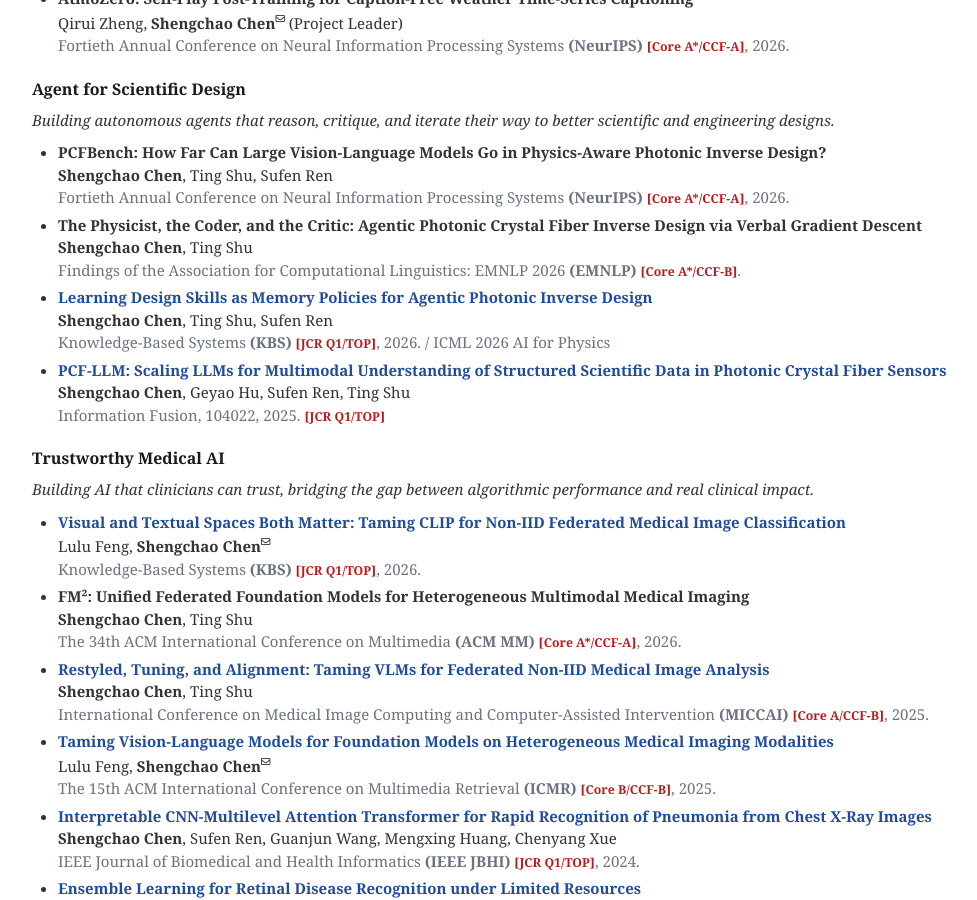
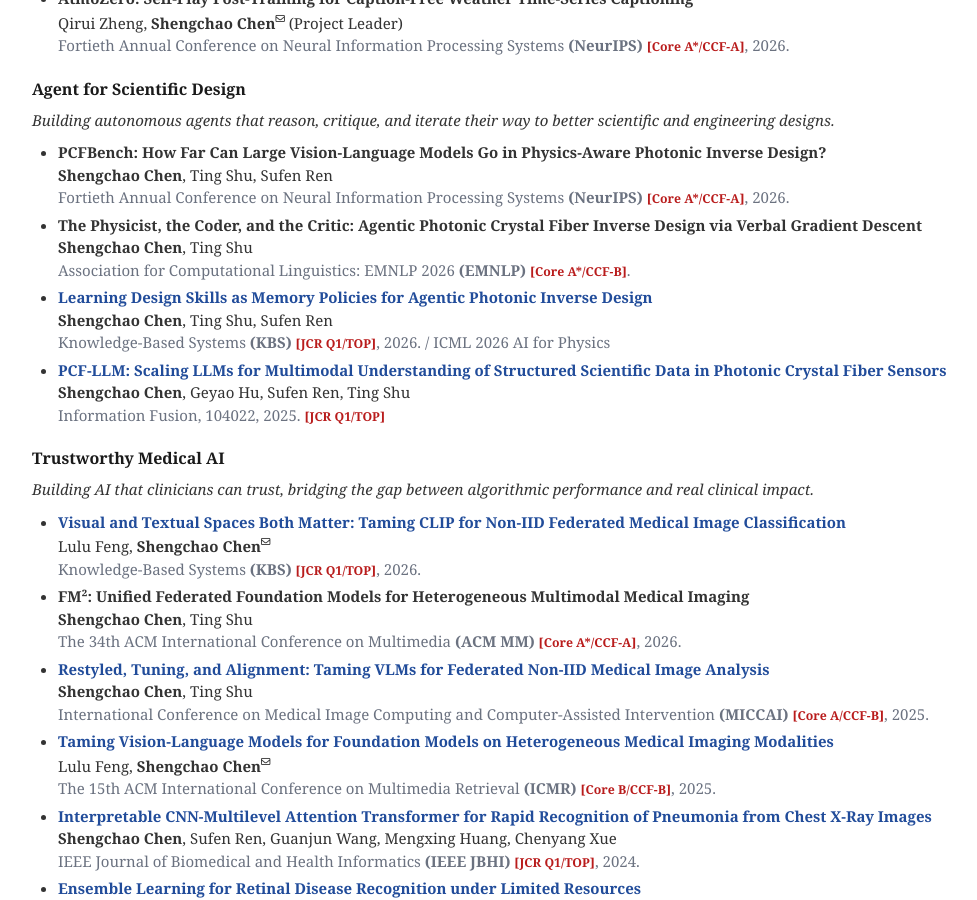
Before and after one commit to shengchaochen82/shengchaochen82.github.io, a Jekyll site: the page built from index.md, in a window 1280 px wide and 900 px high, scrolled down 2055 px. Shown: the whole window, without its empty margins (108-1085 px from the left). Built offline with Jekyll 4.4.1, drawn with Linux system fonts in a browser that asks for light colours.

Commit message:
Content: drop "Findings of the" prefix from EMNLP venue string
Co-Authored-By: Claude Sonnet 5 <noreply@anthropic.com>

```diff
--- a/_data/publications.yml
+++ b/_data/publications.yml
@@ -75,7 +75,7 @@ agent_sci_design:
     - title: "The Physicist, the Coder, and the Critic: Agentic Photonic Crystal Fiber Inverse Design via Verbal Gradient Descent"
       authors: "<strong>Shengchao Chen</strong>, Ting Shu"
       conference_short: EMNLP
-      conference: "Findings of the Association for Computational Linguistics: EMNLP 2026 <strong>(EMNLP)</strong> <span class='classic-tag'>[Core A*/CCF-B]</span>."
+      conference: "Association for Computational Linguistics: EMNLP 2026 <strong>(EMNLP)</strong> <span class='classic-tag'>[Core A*/CCF-B]</span>."
 
     - title: "Learning Design Skills as Memory Policies for Agentic Photonic Inverse Design"
       authors: "<strong>Shengchao Chen</strong>, Ting Shu, Sufen Ren"
```
